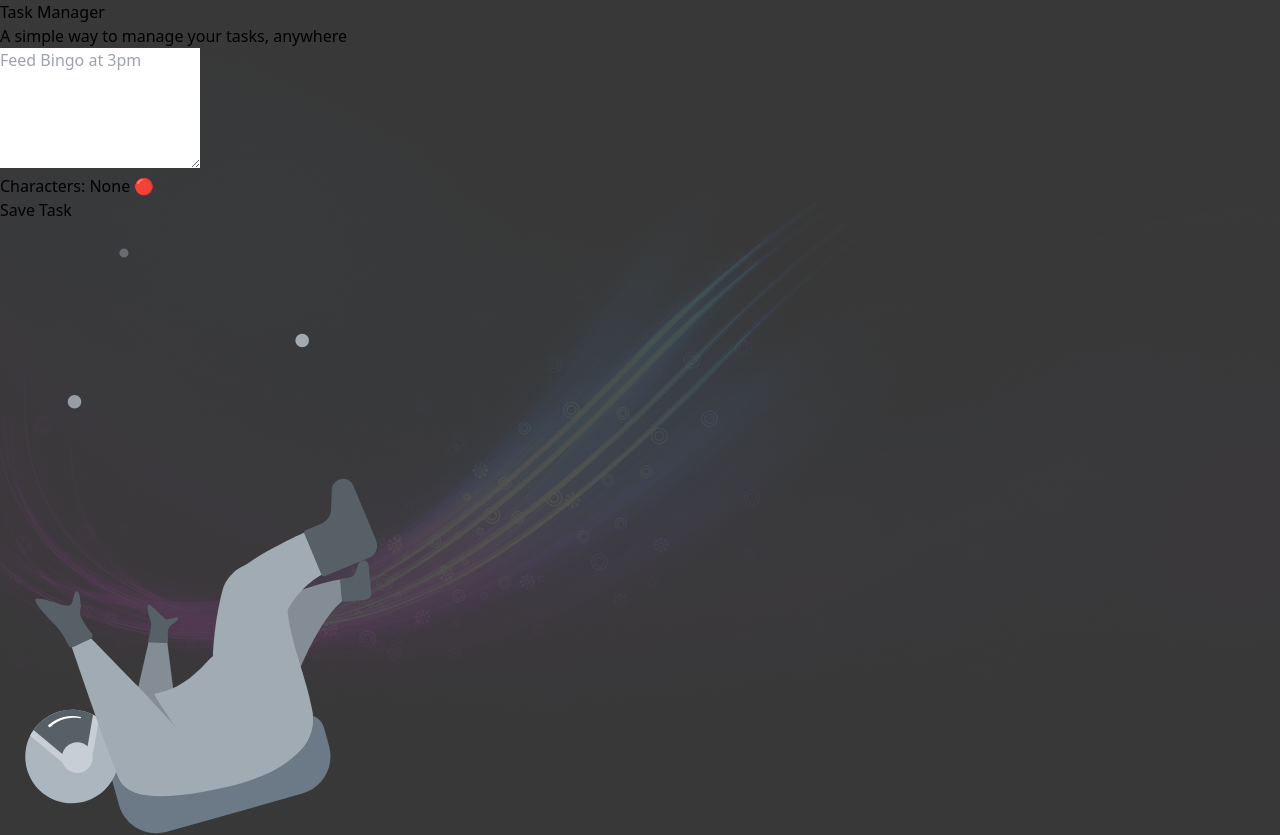
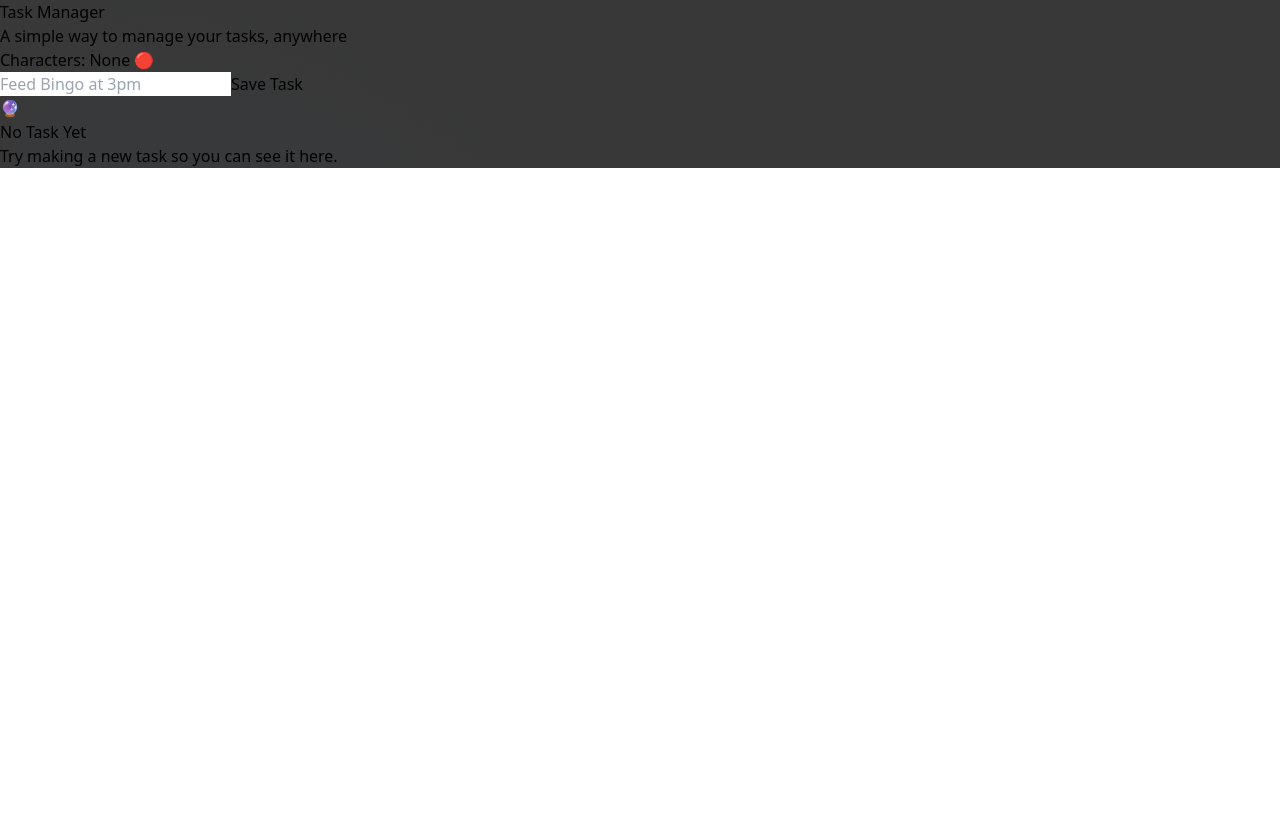
Before and after one commit to danju4rizzl/taskman-app-yt, a React (Vite) app: page / in a window 1280 px wide. Shown: the top 835 px of the page. After the commit the page ends 800 px from the top, so only its background shows below. Built offline with nearby package versions, Linux system fonts and the light colour scheme.

Commit message:
Changed init UI

```diff
--- a/src/App.tsx
+++ b/src/App.tsx
@@ -9,7 +9,7 @@ import Heading from "./components/Heading";
 
 function Container(props: { child: JSX.Element[] | JSX.Element }) {
 	return (
-        <div className='flex place-items-center px-5 sm:px-10 md:px-32'>
+		<div className="flex place-items-center px-5 sm:px-10 md:px-32">
 			{props.child}
 		</div>
 	);
@@ -17,6 +17,7 @@ function Container(props: { child: JSX.Element[] | JSX.Element }) {
 
 function App() {
 	const [allTasks, setAllTasks] = useState([]);
+
 	const getLocalData = () => JSON.parse(localStorage.getItem("storedTask"));
 
 	const addNewTask = (task: string) => {
@@ -25,9 +26,7 @@ function App() {
 	};
 
 	const deleteTask = (currentId: string) => {
-        const confirmDelete = confirm(
-            "Are you sure you want to delete this task"
-        );
+		const confirmDelete = confirm("Are you sure you want to delete this task");
 		if (!confirmDelete) {
 			return;
 		} else {
@@ -60,28 +59,25 @@ function App() {
 
 	return (
 		<div
-            className={`h-screen grid grid-flow-row lg:grid-flow-col content-center bg-no-repeat bg-cover bg-center text-white px-5 md:px-28 space-y-5`}
+			className={`h-screen px-10 lg:px-44 gap-y-10 grid grid-flow-row content-center bg-no-repeat bg-cover bg-center text-white`}
 			style={{
 				backgroundImage: `linear-gradient(
                                     rgba(62, 62, 62, 0.9),
                                     rgba(62, 62, 62, 0.9)),
-                                    url(${bgImage})`,
+                                    url(${bgImage})`
 			}}
 		>
-            <div className='grid px-5 sm:px-10 md:px-24'>
+			<div className=" mx-auto">
 				<Heading
-                    title='Task Manager'
-                    subTitle='A simple way to manage your tasks, anywhere'
+					title="Task Manager"
+					subTitle="A simple way to manage your tasks, anywhere"
 				/>
 
 				<TaskForm onAddTask={addNewTask} />
 			</div>
-            <div className='my-auto'>
+			<div className="h-60 overflow-y-scroll">
 				{allTasks.length > 0 ? (
-                    <TaskList
-                        displayedTasks={allTasks}
-                        whenDelete={deleteTask}
-                    />
+					<TaskList displayedTasks={allTasks} whenDelete={deleteTask} />
 				) : (
 					<NoTask />
 				)}
--- a/src/components/NoTask.tsx
+++ b/src/components/NoTask.tsx
@@ -1,16 +1,15 @@
-import fallImage from "../assets/fall.svg";
 import Heading from "./Heading";
 
 function NoTask() {
-    return (
-        <div className='relative'>
-            <img src={fallImage} className='w-60 mx-auto -mb-52' />
-            <Heading
-                title='No Task to Hold On'
-                subTitle='Ah..You need to save a task, try making a new task so you can see it here.'
-            />
-        </div>
-    );
+	return (
+		<div className="text-center">
+			<h1 className="text-6xl">🔮</h1>
+			<Heading
+				title="No Task Yet"
+				subTitle="Try making a new task so you can see it here."
+			/>
+		</div>
+	);
 }
 
 export default NoTask;
--- a/src/components/TaskForm.tsx
+++ b/src/components/TaskForm.tsx
@@ -10,27 +10,29 @@ export default function TaskForm({ onAddTask }: TaskFormProps) {
 	const isEmpty = userValue.length; // This will check if the input is empty or not
 
 	function handleSubmit() {
-        if (!isEmpty) return;
+		if (!isEmpty) {
+			return alert("You need to enter some text");
+		}
 		onAddTask(userValue);
 		setUserValue(""); // to reset the form input
 	}
 
 	return (
-        <div className='grid space-y-5'>
-            <textarea
-                rows={5}
-                name='taskInput'
-                placeholder='Feed Bingo at 3pm'
-                className='py-2 px-5 text-2xl rounded-lg text-center border outline-1 outline-current  bg-slate-700/50'
+		<div className="">
+			<p className="text-sm text-center mb-3">
+				Characters: {!isEmpty ? "None 🔴" : `${isEmpty} 🟢`}
+			</p>
+			<form className="flex " onSubmit={(e) => e.preventDefault()}>
+				<input
+					name="taskInput"
+					placeholder="Feed Bingo at 3pm"
+					className="py-2 px-3 text-2xl rounded-lg text-center border outline-1 outline-current  bg-slate-700/50"
 					value={userValue}
 					onChange={(e) => setUserValue(e.target.value)}
 				/>
-            <p className='text-sm'>
-                Characters: {!isEmpty ? "None 🔴" : `${isEmpty} 🟢`}
-            </p>
 				<button
-                type='button'
-                className={`py-2  ease-in duration-300 rounded-md ${
+					type="submit"
+					className={`py-1.5 px-8 mx-5 ease-in duration-300 rounded-md ${
 						isEmpty
 							? " hover:bg-red-400 bg-red-500"
 							: "  bg-gray-500 cursor-not-allowed"
@@ -39,6 +41,7 @@ export default function TaskForm({ onAddTask }: TaskFormProps) {
 				>
 					Save Task
 				</button>
+			</form>
 		</div>
 	);
 }
--- a/src/components/TaskList.tsx
+++ b/src/components/TaskList.tsx
@@ -7,11 +7,11 @@ interface TaskListProps {
 
 function TaskList({ displayedTasks, whenDelete }: TaskListProps) {
 	return (
-        <ul className=' h-48 md:h-80 flex flex-col-reverse pr-4 sm:pl-10 md:pl-24 space-y-3 md:space-y-3 overflow-y-scroll'>
+		<ul className="flex flex-col-reverse gap-y-3 ">
 			{displayedTasks.map((item) => (
 				<TaskItem
+					key={item.taskId}
 					title={item.task}
-                    key={item.taskId}
 					onClick={() => whenDelete(item.taskId)}
 				/>
 			))}
```
Lines whose indentation alone changed are shown as unchanged.
